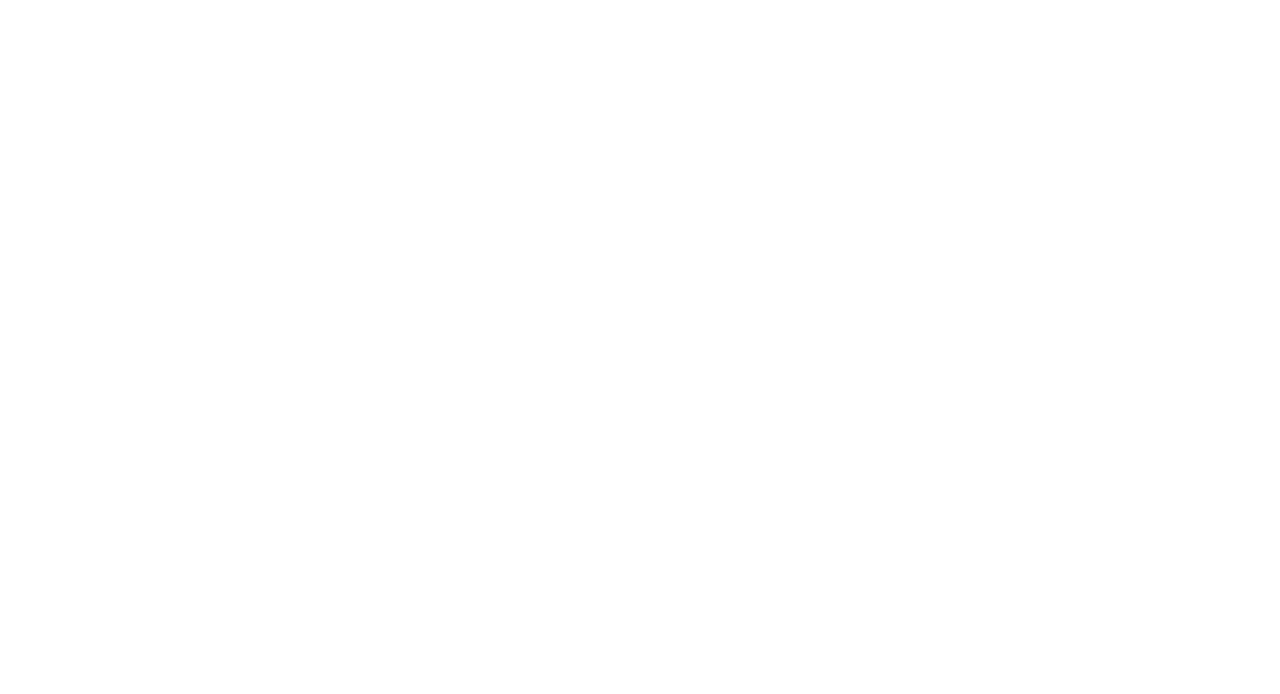
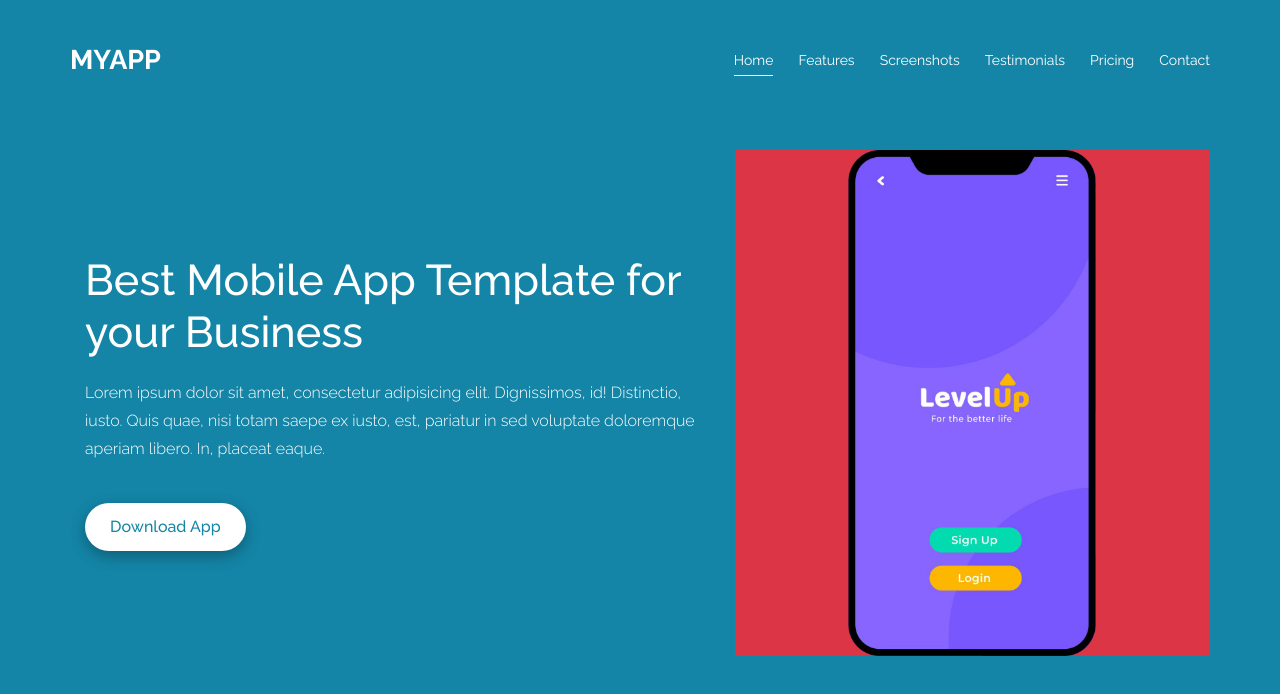
Before and after one commit to Nandrian/App_landing_page, a plain HTML site: page index.html in a window 1280 px wide. Drawn offline with Linux system fonts and the light colour scheme.

Commit message:
edit & add html+css

```diff
--- a/css/style.css
+++ b/css/style.css
@@ -0,0 +1,133 @@
+/* ----------------
+    Fonts
+---------------- */
+@import url('https://fonts.googleapis.com/css2?family=Raleway:wght@100;300;400;500;700&display=swap');
+/* ----------------
+    Global CSS
+---------------- */
+:root {
+    --main-color: #1485a7;
+    --color-1: #e91e63;
+    --color-2: #f5ae10;
+    --color-3: #09d69c;
+    --bg-dark: #2b2c2f;
+    --main-to-dark-colot: var(--main-color);
+    --dark-to-main-color: var(--bg-dark);
+    --shadow-black-100: 0 5px 15px rgba(0,0,0,0.1);
+    --shadow-black-300: 0 5px 15px rgba(0,0,0,0.3);
+    --black-900: #000;
+    --black-400: #555555;
+    --black-100: #f7f7f7;
+    --black-000: #fff;
+    --black-alpha-100: rgba(0,0,0,0.05);
+}
+* {
+    margin: 0;
+    padding: 0;
+    outline: none!important;
+}
+img {
+    max-width: 100%;
+    vertical-align: middle;
+}
+ul {
+    list-style: none;
+}
+.btn-1 {
+    background-color: #fff;
+    padding: 12px 25px;
+    border: none;
+    border-radius: 30px;
+    color: var(--main-color);
+    font-size: 16px;
+    text-transform: capitalize;
+    transition: all .5s ease;
+    box-shadow: var(--shadow-black-300);
+    font-weight: 500;
+}
+.btn-1:focus {
+    box-shadow: var(--shadow-black-300);
+}
+.btn-1:hover {
+    color: #fff;
+    background-color: var(--main-color);
+}
+body {
+    font-family: 'Raleway';
+    font-size: 16px;
+    font-weight: 300;
+    overflow-x: hidden;
+    background-color: #fff;
+    line-height: 1.5;
+}
+/* ----------------
+    Navbar
+---------------- */
+.navbar {
+    background-color: var(--main-color);
+    padding: 20px 0;
+}
+.navbar > .container {
+    padding: 15px 0;
+}
+.navbar .navbar-brand {
+    font-size: 27px;
+    color: #fff;
+    font-weight: 700;
+    text-transform: uppercase;
+}
+.navbar .nav-item{
+    margin-left: 25px;
+}
+.navbar .nav-item .nav-link {
+    color: #fff;
+    font-size: 14px;
+    text-transform: capitalize;
+    font-weight: 400;
+    padding: 5px 0;
+    position: relative;
+}
+.navbar .nav-item .nav-link::before {
+    content: '';
+    position: absolute;
+    left: 0;
+    bottom: 0;
+    right: 0;
+    height: 1px;
+    background-color: #fff;
+    transition: all 0.5s ease;
+    transform: scale(0);
+
+}
+.navbar .nav-item .nav-link.active::before,
+.navbar .nav-item .nav-link:hover:before {
+    transform: scale(1);
+}
+
+/* ----------------
+    Home section
+---------------- */
+.home {
+    min-height: 100vh;
+    padding:  150px 0;
+    background-color: var(--main-to-dark-colot);
+}
+.home-text h1 {
+    font-size: 43px;
+    font-weight: 500;
+    color: #fff;
+    margin: 0 0 20px;
+}
+.home-text p {
+    font-size: 16px;
+    line-height: 28px;
+    color: #fff;
+    margin: 0%;
+}
+.home .home-btn {
+    margin-top: 40px;
+}
+.home-img img {
+    max-width: 250px;
+    width: 100%;
+}
--- a/index.html
+++ b/index.html
@@ -18,7 +18,63 @@
 
 <body>
 
+  <nav class="navbar navbar-expand-md fixed-top">
+    <div class="container">
+      <!-- Brand -->
+      <a class="navbar-brand" href="index.html">MyApp</a>
 
+      <!-- Toggler/collapsibe Button -->
+      <button class="navbar-toggler" type="button" data-toggle="collapse" data-target="#collapsibleNavbar">
+        <span class="navbar-toggler-icon"></span>
+      </button>
+
+      <!-- Navbar links -->
+      <div class="collapse navbar-collapse" id="collapsibleNavbar">
+        <ul class="navbar-nav ml-auto">
+          <li class="nav-item">
+            <a class="nav-link active" href="#">home</a>
+          </li>
+          <li class="nav-item">
+            <a class="nav-link" href="#">features</a>
+          </li>
+          <li class="nav-item">
+            <a class="nav-link" href="#">screenshots</a>
+          </li>
+          <li class="nav-item">
+            <a class="nav-link" href="#">testimonials</a>
+          </li>
+          <li class="nav-item">
+            <a class="nav-link" href="#">pricing</a>
+          </li>
+          <li class="nav-item">
+            <a class="nav-link" href="#">contact</a>
+          </li>
+        </ul>
+      </div>
+    </div>
+  </nav>
+
+  <!-- Home Section -->
+  <section class="home d-flex align-items-center">
+    <div class="container">
+      <div class="row align-items-center">
+        <div class="col-lg-7 col-md-7">
+          <div class="home-text">
+            <h1>Best Mobile App Template for your Business</h1>
+            <p>Lorem ipsum dolor sit amet, consectetur adipisicing elit. Dignissimos, id! Distinctio, iusto. Quis quae, nisi totam saepe ex iusto, est, pariatur in sed voluptate doloremque aperiam libero. In, placeat eaque.</p>
+            <div class="home-btn">
+              <a href="#" class="btn btn-1">download app</a>
+            </div>
+          </div>
+        </div>
+        <div class="col-lg-5 col-md-5 bg-danger text-center">
+          <div class="home-img">
+            <img src="img/app-screenshots/1.png" alt="myapp">
+          </div>
+        </div>
+      </div>
+    </div>
+  </section>
   <!-- jquery js -->
   <script src="js/jquery.min.js"></script>
   <!-- popper js -->
```
